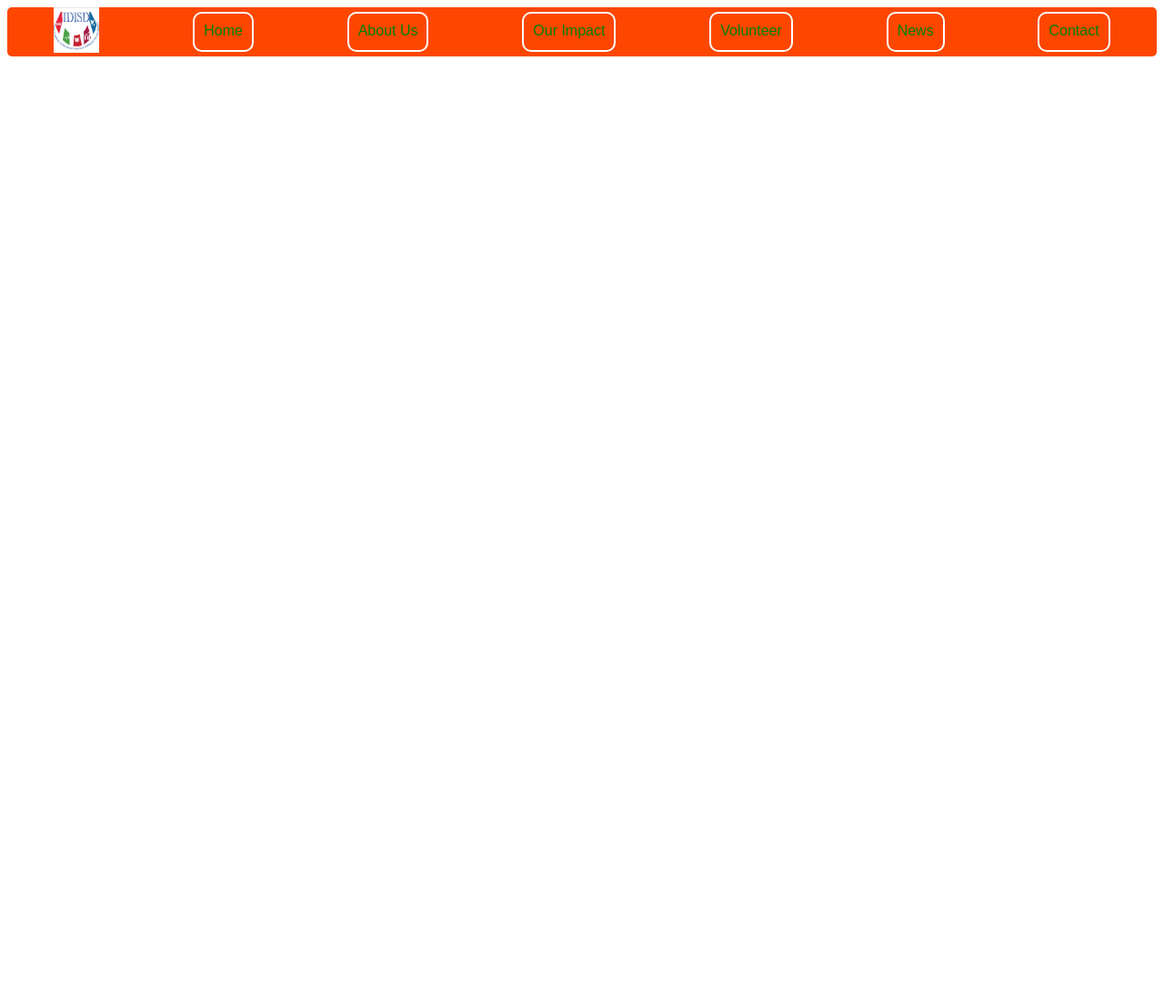
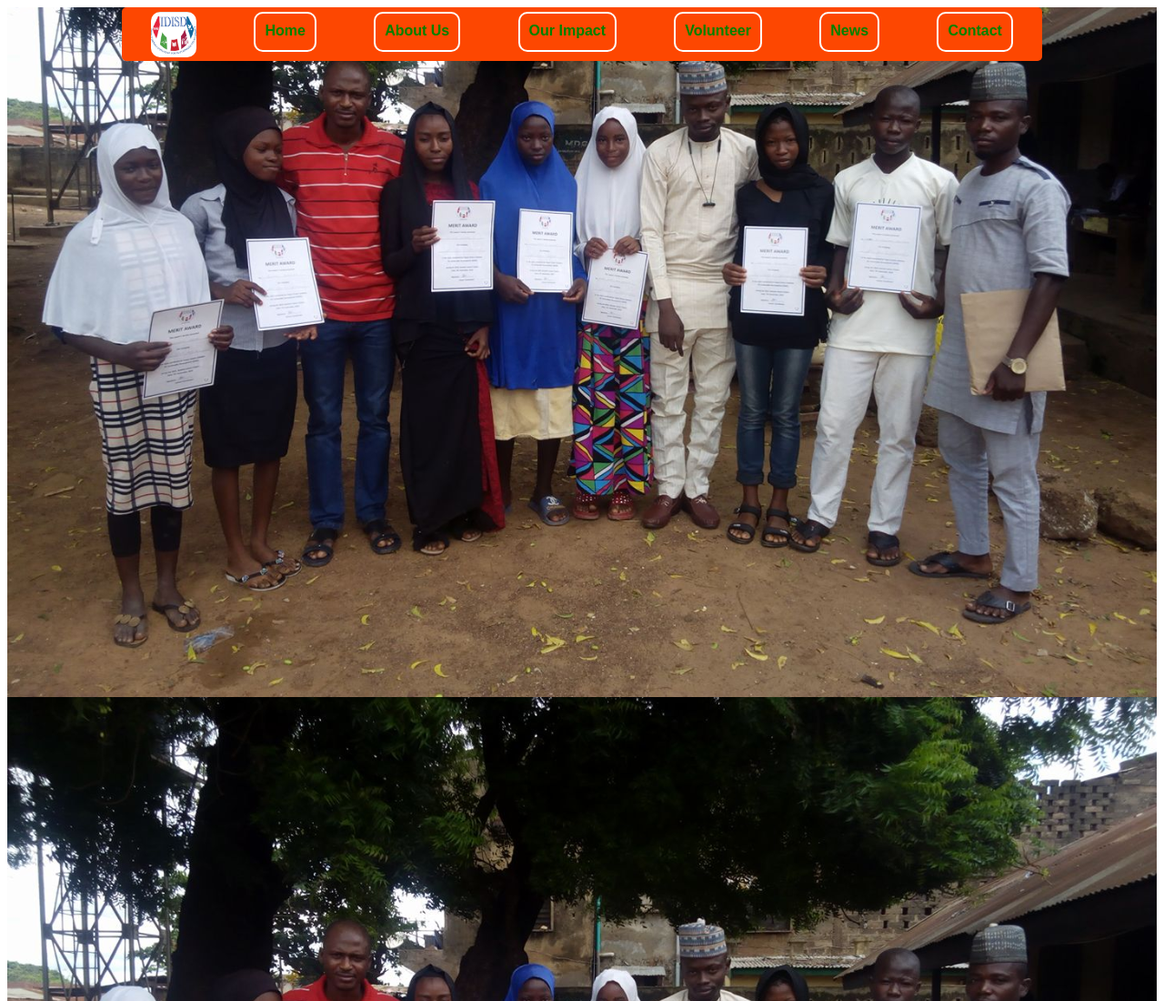
Before and after one commit to haraphat01/idisd, a plain HTML site: page index.html in a window 1280 px wide. Shown: the top 1100 px of the page at 91% size. Before the commit the page ends 800 px from the top, so only its background shows below. Drawn offline with Linux system fonts and the light colour scheme.

Commit message:
worked on the pictures

```diff
--- a/index.html
+++ b/index.html
@@ -1,15 +1,20 @@
 <!DOCTYPE html>
 <html lang="en">
   <head>
-    <meta charset="utf-8">
+    <meta charset="utf-8" />
     <title>Welcome to IDISD Page</title>
-<link rel="stylesheet" href="main.css">
+    <link rel="stylesheet" href="main.css" />
+    <meta name="viewport" content="width=device-width, initial-scale=1">
   </head>
   <body>
     <main class="main-container">
       <nav class="nav-bar">
         <div class="logo">
-              <a href="#"><img src="images/56913380_2414737485280313_3447511798289268736_n.jpg" alt="IDISD" /></a>
+          <a href="#"
+            ><img
+              src="images/56913380_2414737485280313_3447511798289268736_n.jpg"
+              alt="IDISD"
+          /></a>
         </div>
         <div class="Home"><a href="#">Home</a></div>
         <div class="About"><a href="#">About Us</a></div>
@@ -17,8 +22,11 @@
         <div class="Volunteer"><a href="#">Volunteer</a></div>
         <div class="News"><a href="#">News</a></div>
         <div class="Contact"><a href="#">Contact</a></div>
+      </nav>
+      <section class="pictures">
 
-          </nav>
+
+      </section>
     </main>
   </body>
 </html>
--- a/main.css
+++ b/main.css
@@ -1,27 +1,34 @@
 .main-container {
-  height: 100%;
+  height: 100rem;
   width: 100%;
+  background-image: url("./images/impact1.jpg");
+  background-position-y: -190px;
+
+  background-size: 100%;
 
   font-family: "Raleway", sans-serif;
 }
 
 .nav-bar {
   display: flex;
-  background-color: rgb(253,71,1);
-  width: 100%;
+  background-color: rgb(253, 71, 1);
+  width: 80%;
   justify-content: space-around;
   justify-items: center;
   font-size: medium;
   border-radius: 5px;
-
+  font-weight: bold;
+  margin: auto;
 }
 
 .logo img {
   width: 50px;
+  margin-top: 5px;
+
+  border-radius: 10px;
 }
 
 .Home,
-
 .About,
 .Impact,
 .Volunteer,
@@ -32,15 +39,14 @@
   border: 2px solid white;
   border-radius: 10px;
   height: 20px;
-
 }
 
-.nav-bar a{
+.nav-bar a {
   text-decoration: none;
   color: green;
 }
 
-.nav-bar a:hover{
+.nav-bar a:hover {
   text-decoration: white;
   color: white;
 }
```
Also changed, not shown: images/impact1.jpg (added), images/impact2.jpg (added), images/impact3.jpg (added), images/impact4.jpg (added). Lines whose indentation alone changed are shown as unchanged.
